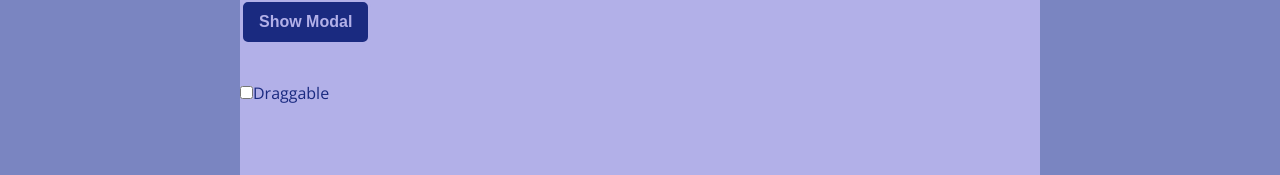
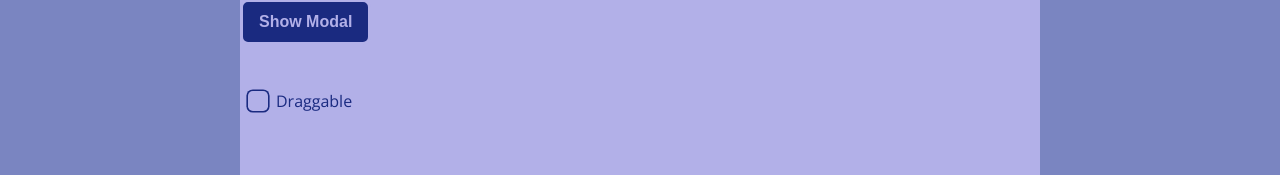
Before and after one commit to gebrina/draggable-modal, a React (Vite) app: page / in a window 1280 px wide. Shown: the part 149-324 px from the top of the page. Built offline with nearby package versions, Linux system fonts and the light colour scheme.

Commit message:
create custom checkbox component and style it

```diff
--- a/src/components/checkbox/Checkbox.style.tsx
+++ b/src/components/checkbox/Checkbox.style.tsx
@@ -1,8 +1,30 @@
 import styled from "@emotion/styled";
 import { motion } from "motion/react";
 
-export const CheckboxWrapper = styled(motion.div)``;
+export const CheckboxWrapper = styled(motion.div)`
+  display: flex;
+  align-items: center;
+  gap: 0.5rem;
+  padding: 0.5rem;
+`;
 
 export const Label = styled(motion.label)``;
 
-export const Input = styled(motion.input)``;
+export const Input = styled(motion.input)`
+  display: none;
+`;
+
+export const InputChekbox = styled.div`
+  height: 20px;
+  width: 20px;
+  background-color: var(--tertiary);
+  color: var(--primary);
+  display: grid;
+  place-content: center;
+  border-radius: 0.3rem;
+  box-shadow: 0rem 0rem 0.01rem 0.1rem var(--primary);
+  &[aria-checked="true"] {
+    background-color: var(--primary);
+    color: var(--tertiary);
+  }
+`;
--- a/src/components/checkbox/Checkbox.tsx
+++ b/src/components/checkbox/Checkbox.tsx
@@ -1,5 +1,6 @@
 import { KeyboardEvent } from "react";
-import { CheckboxWrapper, Input, Label } from "./Checkbox.style";
+import { FaCheck } from "react-icons/fa6";
+import { CheckboxWrapper, InputChekbox, Label } from "./Checkbox.style";
 
 export type TCheboxProps = {
   checked: boolean;
@@ -15,16 +16,23 @@ export const Checkbox = ({ checked, label, id, onChange }: TCheboxProps) => {
     }
   };
 
+  const handleCheckboxClick = () => onChange(!checked);
+
   return (
-    <CheckboxWrapper>
-      <Input
-        type="checkbox"
-        id={id}
-        checked={checked}
-        onChange={() => onChange(!checked)}
-        onKeyDown={handleKeyDown}
-      />
-      <Label htmlFor={id}>{label}</Label>
+    <CheckboxWrapper
+      id={id}
+      onKeyDown={handleKeyDown}
+      onClick={handleCheckboxClick}
+    >
+      <InputChekbox
+        tabIndex={0}
+        aria-checked={checked}
+        aria-label={label}
+        role="checkbox"
+      >
+        {checked && <FaCheck />}
+      </InputChekbox>
+      <Label>{label}</Label>
     </CheckboxWrapper>
   );
 };
```
